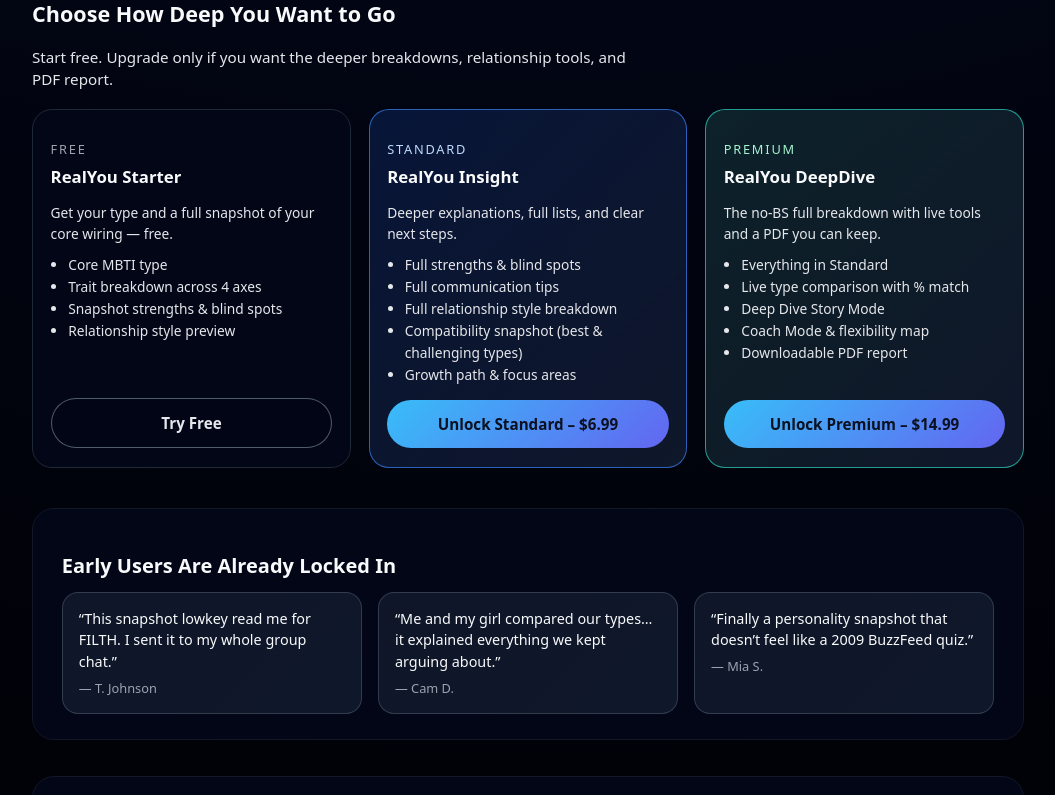
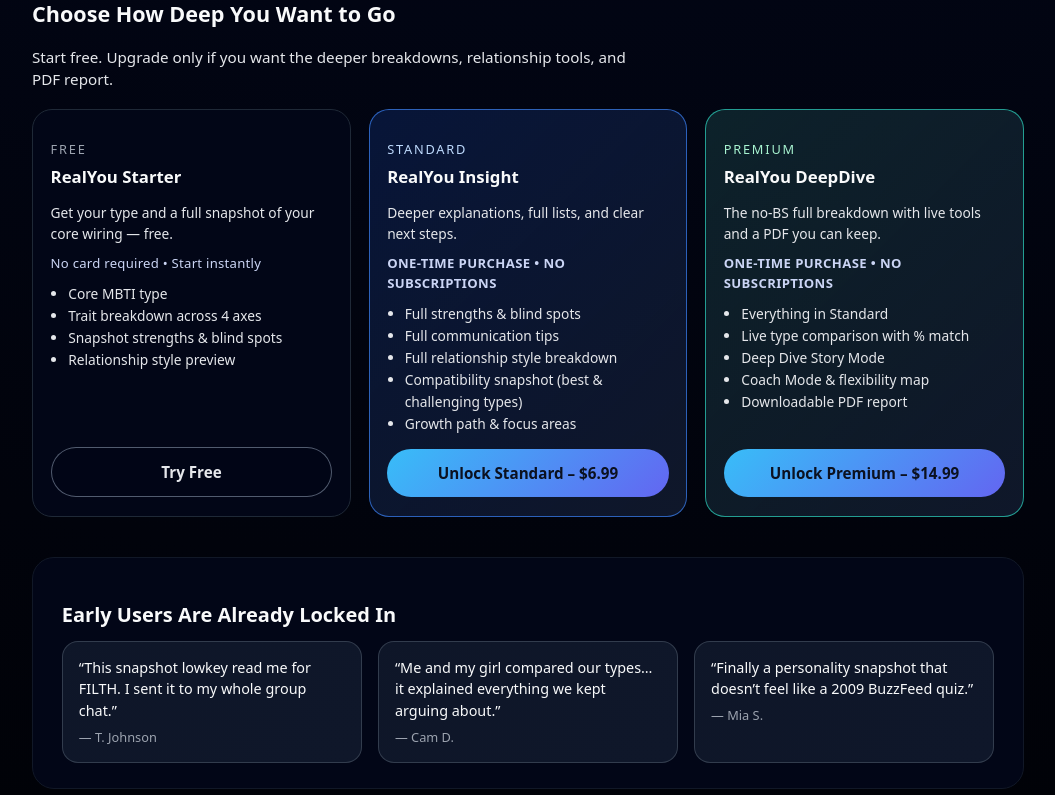
Before and after one commit to cisaac9818/RealYou-Test, a React (Vite) app: page / in a window 1280 px wide. Shown: the part 1639-2434 px from the top of the page, without its empty margins (112-1167 px from the left). Built offline with nearby package versions, Linux system fonts and the light colour scheme; no server answers.

Commit message:
UI: add one-time/no-subscription messaging + soften hero headline

```diff
--- a/src/Components/LandingPage.jsx
+++ b/src/Components/LandingPage.jsx
@@ -27,6 +27,24 @@ export default function LandingPage({
     if (onPremiumClick) onPremiumClick();
     else scrollToId("plans");
   }
+
+  // ✅ Shared line style for "one-time / no subs"
+  const oneTimeLineStyle = {
+    marginTop: "0.35rem",
+    fontSize: "0.82rem",
+    color: "#cbd5f5",
+    letterSpacing: "0.03em",
+    textTransform: "uppercase",
+    fontWeight: 700,
+  };
+
+  // ✅ Shared line style for free note
+  const freeLineStyle = {
+    marginTop: "0.35rem",
+    fontSize: "0.82rem",
+    color: "#cbd5f5",
+    letterSpacing: "0.02em",
+  };
 
   return (
     <div
@@ -104,7 +122,7 @@ export default function LandingPage({
                 marginBottom: "0.7rem",
               }}
             >
-              Discover the Real You — not the version you pretend to be.
+              Discover the Real You — the one that actually shows up.
             </h1>
 
             <p
@@ -516,16 +534,33 @@ export default function LandingPage({
                 >
                   Free
                 </p>
-                <h3 style={{ fontSize: "1.05rem", margin: 0, marginBottom: "0.25rem" }}>
+                <h3
+                  style={{
+                    fontSize: "1.05rem",
+                    margin: 0,
+                    marginBottom: "0.25rem",
+                  }}
+                >
                   RealYou Starter
                 </h3>
-                <p style={{ fontSize: "0.86rem", color: "#e5e7eb", marginBottom: "0.6rem" }}>
+                <p
+                  style={{
+                    fontSize: "0.86rem",
+                    color: "#e5e7eb",
+                    marginBottom: "0.6rem",
+                  }}
+                >
                   Get your type and a full snapshot of your core wiring — free.
                 </p>
+
+                {/* ✅ Added: free clarity line */}
+                <div style={freeLineStyle}>No card required • Start instantly</div>
+
                 <ul
                   style={{
                     paddingLeft: "1.1rem",
-                    margin: 0,
+                    marginTop: "0.6rem",
+                    marginBottom: 0,
                     fontSize: "0.86rem",
                     color: "#e5e7eb",
                     lineHeight: 1.6,
@@ -572,16 +607,35 @@ export default function LandingPage({
                 >
                   Standard
                 </p>
-                <h3 style={{ fontSize: "1.05rem", margin: 0, marginBottom: "0.25rem" }}>
+                <h3
+                  style={{
+                    fontSize: "1.05rem",
+                    margin: 0,
+                    marginBottom: "0.25rem",
+                  }}
+                >
                   RealYou Insight
                 </h3>
-                <p style={{ fontSize: "0.86rem", color: "#e5e7eb", marginBottom: "0.6rem" }}>
+                <p
+                  style={{
+                    fontSize: "0.86rem",
+                    color: "#e5e7eb",
+                    marginBottom: "0.6rem",
+                  }}
+                >
                   Deeper explanations, full lists, and clear next steps.
                 </p>
+
+                {/* ✅ Added: one-time / no subs */}
+                <div style={oneTimeLineStyle}>
+                  ONE-TIME PURCHASE • NO SUBSCRIPTIONS
+                </div>
+
                 <ul
                   style={{
                     paddingLeft: "1.1rem",
-                    margin: 0,
+                    marginTop: "0.6rem",
+                    marginBottom: 0,
                     fontSize: "0.86rem",
                     color: "#e5e7eb",
                     lineHeight: 1.6,
@@ -629,16 +683,35 @@ export default function LandingPage({
                 >
                   Premium
                 </p>
-                <h3 style={{ fontSize: "1.05rem", margin: 0, marginBottom: "0.25rem" }}>
+                <h3
+                  style={{
+                    fontSize: "1.05rem",
+                    margin: 0,
+                    marginBottom: "0.25rem",
+                  }}
+                >
                   RealYou DeepDive
                 </h3>
-                <p style={{ fontSize: "0.86rem", color: "#e5e7eb", marginBottom: "0.6rem" }}>
+                <p
+                  style={{
+                    fontSize: "0.86rem",
+                    color: "#e5e7eb",
+                    marginBottom: "0.6rem",
+                  }}
+                >
                   The no-BS full breakdown with live tools and a PDF you can keep.
                 </p>
+
+                {/* ✅ Added: one-time / no subs */}
+                <div style={oneTimeLineStyle}>
+                  ONE-TIME PURCHASE • NO SUBSCRIPTIONS
+                </div>
+
                 <ul
                   style={{
                     paddingLeft: "1.1rem",
-                    margin: 0,
+                    marginTop: "0.6rem",
+                    marginBottom: 0,
                     fontSize: "0.86rem",
                     color: "#e5e7eb",
                     lineHeight: 1.6,
@@ -699,7 +772,14 @@ export default function LandingPage({
                 “This snapshot lowkey read me for FILTH. I sent it to my whole
                 group chat.”
               </p>
-              <p style={{ margin: 0, marginTop: "0.4rem", fontSize: "0.8rem", color: "#9ca3af" }}>
+              <p
+                style={{
+                  margin: 0,
+                  marginTop: "0.4rem",
+                  fontSize: "0.8rem",
+                  color: "#9ca3af",
+                }}
+              >
                 — T. Johnson
               </p>
             </div>
@@ -717,7 +797,14 @@ export default function LandingPage({
                 “Me and my girl compared our types… it explained everything we
                 kept arguing about.”
               </p>
-              <p style={{ margin: 0, marginTop: "0.4rem", fontSize: "0.8rem", color: "#9ca3af" }}>
+              <p
+                style={{
+                  margin: 0,
+                  marginTop: "0.4rem",
+                  fontSize: "0.8rem",
+                  color: "#9ca3af",
+                }}
+              >
                 — Cam D.
               </p>
             </div>
@@ -735,7 +822,14 @@ export default function LandingPage({
                 “Finally a personality snapshot that doesn’t feel like a 2009
                 BuzzFeed quiz.”
               </p>
-              <p style={{ margin: 0, marginTop: "0.4rem", fontSize: "0.8rem", color: "#9ca3af" }}>
+              <p
+                style={{
+                  margin: 0,
+                  marginTop: "0.4rem",
+                  fontSize: "0.8rem",
+                  color: "#9ca3af",
+                }}
+              >
                 — Mia S.
               </p>
             </div>
```
